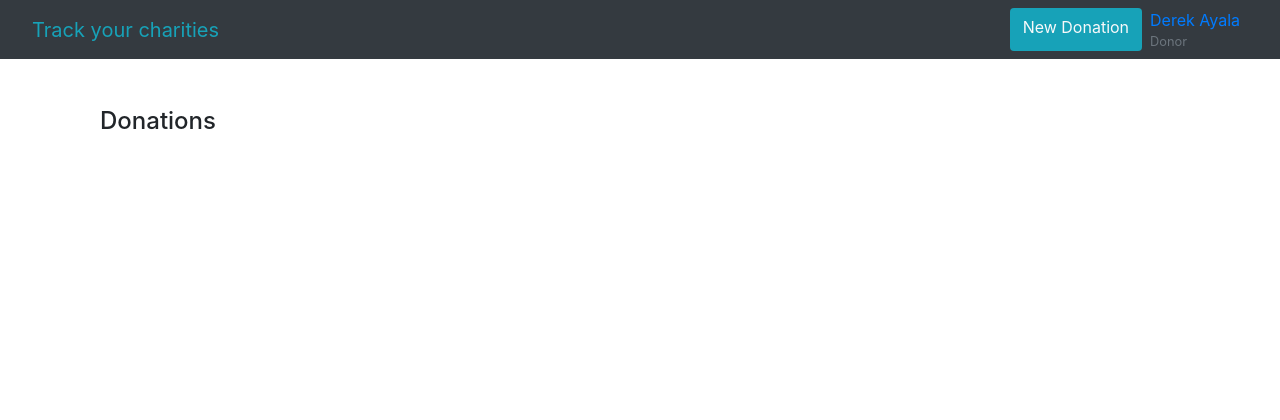
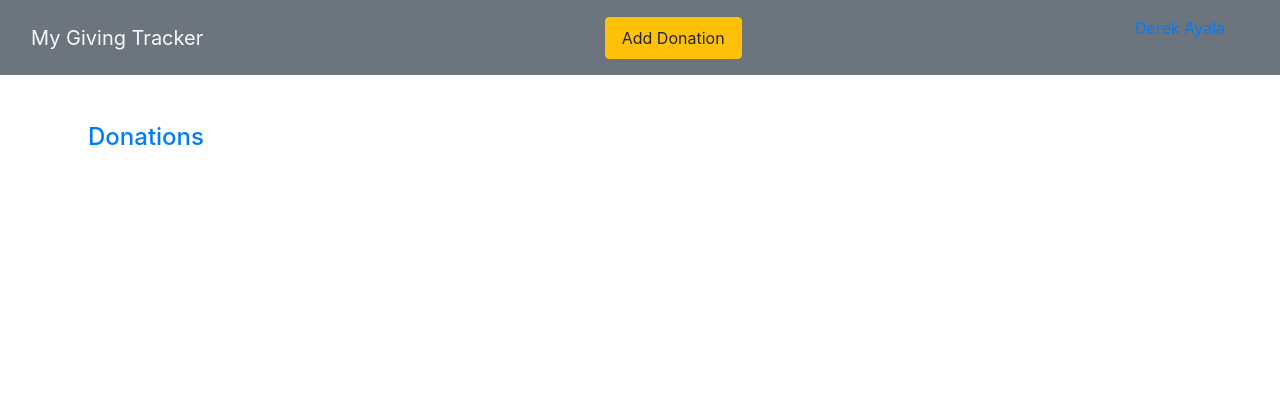
Before and after one commit to DerekXA/charity-tracker, a Flask app: page / in a window 1280 px wide. Shown: the top 420 px of the page. After the commit the page ends 145 px from the top, so only its background shows below. Run offline with Flask 2, Linux system fonts and the light colour scheme; data that the repository does not hold is empty; some libraries are stand-ins or nearby versions.

Commit message:
Update navbar.html

```diff
--- a/templates/partials/navbar.html
+++ b/templates/partials/navbar.html
@@ -1,25 +1,18 @@
 
 
-</style>
-<nav class="navbar navbar-expand-lg navbar-dark navbar-default bg-dark container-fluid">
-  <a class="navbar-brand text-info ml-3" href="/">Track your charities</a>
-  <button class="navbar-toggler bg-light " type="button" data-toggle="collapse" data-target="#navbarTogglerDemo02" aria-controls="navbarTogglerDemo02" aria-expanded="false" aria-label="Toggle navigation">
-    <span class="navbar-toggler-icon"></span>
-  </button>
-
-  <div class="collapse navbar-collapse" id="navbarTogglerDemo02">
-    <ul class="navbar-nav mr-auto mt-2 mt-lg-0"></ul>
-
-    <div class="pull-left d-flex align-items-right">
-      <a href="/donations/new" class="btn btn-default navbar-btn bg-info text-light">
-        New Donation
-      </a>
+<nav class="navbar navbar-default bg-secondary navbar-fixed-top p-3">
+  <div class="container-fluid">
+    <div class="">
+      <a class="navbar-brand text-light text-center" href="/">My Giving Tracker</a>
+    </div>
+    <div class="pull-right">
+      <a href="/donations/new" class="nav-link btn btn-warning align-self-center ">
+        Add Donation</a
+      >
+    </div>
       <a href="/profile" class="d-flex mr-4">
         <div class="d-flex flex-column ml-2">
           <span>Derek Ayala</span>
           <small class="text-secondary">Donor</small>
-        </div>
-      </a>
-    </div>
   </div>
 </nav>
```
